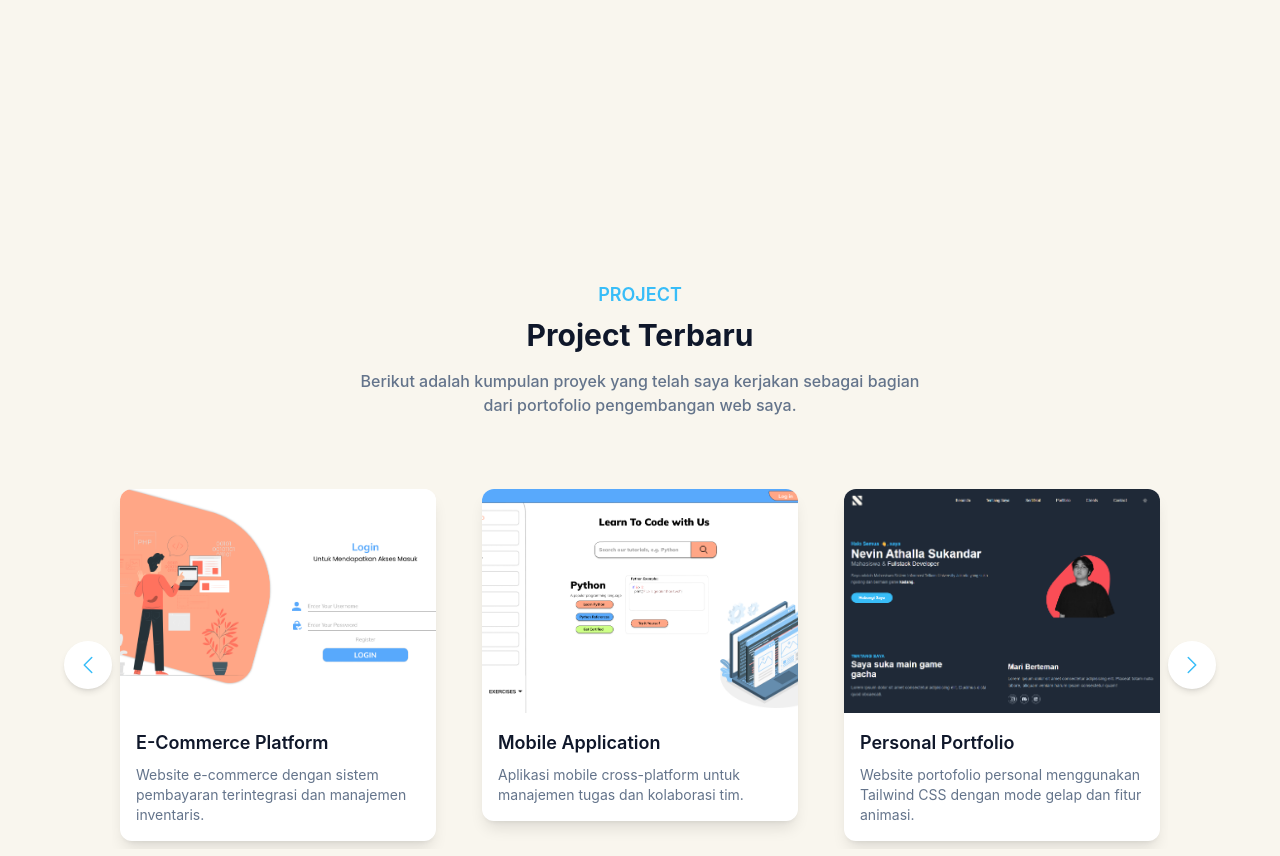
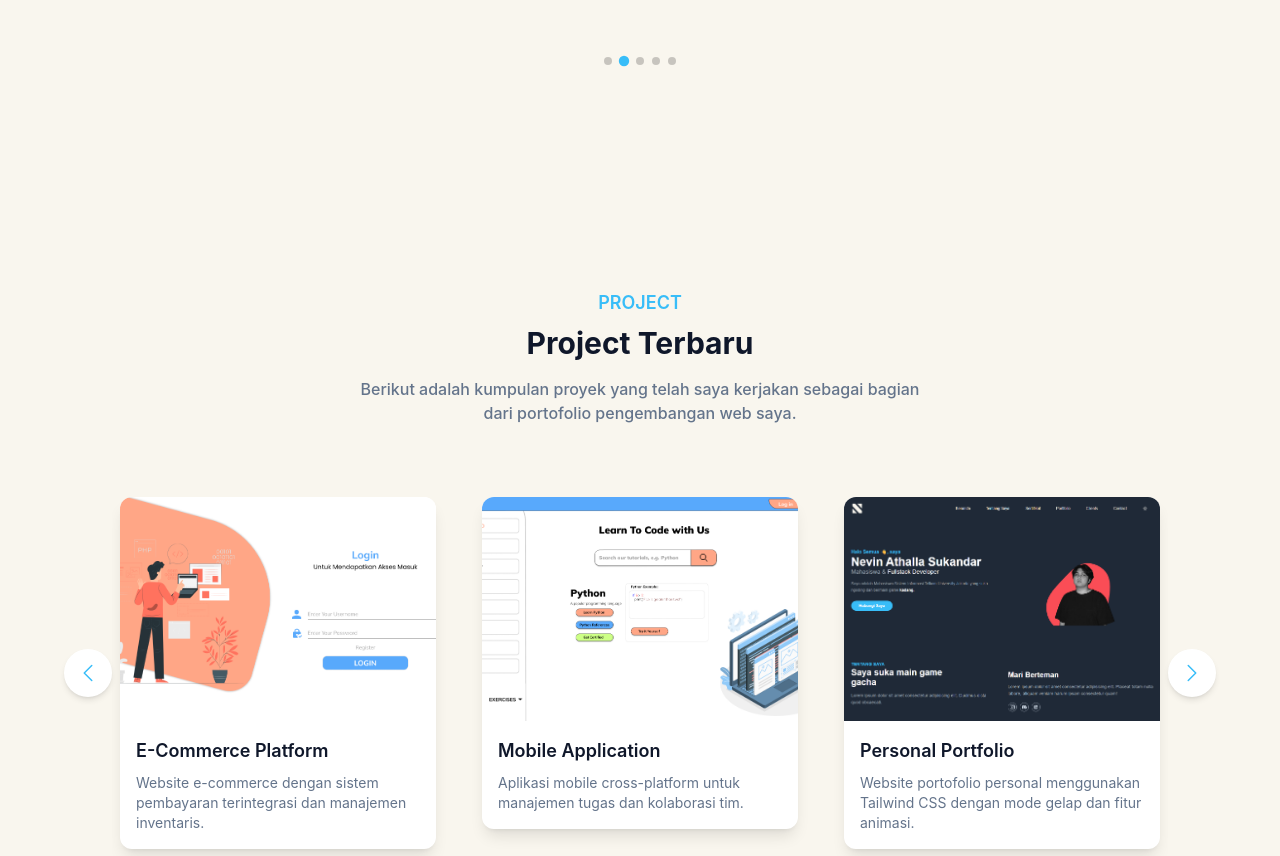
Before and after one commit to nevinathallas/nevinathallas.github.io, a website: page index.html in a window 1280 px wide. Shown: the part 1752-2608 px from the top of the page. Drawn offline with nearby package versions, Linux system fonts and the light colour scheme.

Commit message:
fix bug on pagination sertifikat page

```diff
--- a/index.html
+++ b/index.html
@@ -266,9 +266,9 @@
                 </div>
             </div>
 
-            <!-- Pagination dots seperti pada gambar kedua -->
+            <!-- Pagination dots untuk sertifikat dengan kelas spesifik -->
             <div class="swiper-pagination-wrapper pb-4 mt-3">
-                <div class="swiper-pagination"></div>
+                <div class="swiper-pagination sertifikat-pagination"></div>
             </div>
         </div>
     </section>
--- a/src/js/sertifikat-carousel.js
+++ b/src/js/sertifikat-carousel.js
@@ -17,9 +17,9 @@ document.addEventListener('DOMContentLoaded', function() {
         centerSlides: true,
         speed: 500,
 
-        // Pagination
+        // Pagination - menggunakan selector spesifik
         pagination: {
-          el: '.swiper-pagination',
+          el: '.sertifikat-pagination',
           clickable: true,
         },
 
@@ -81,7 +81,7 @@ window.addEventListener('load', function() {
           spaceBetween: 20,
           loop: true,
           pagination: {
-            el: '.swiper-pagination',
+            el: '.sertifikat-pagination',
             clickable: true,
           },
           breakpoints: {
```
